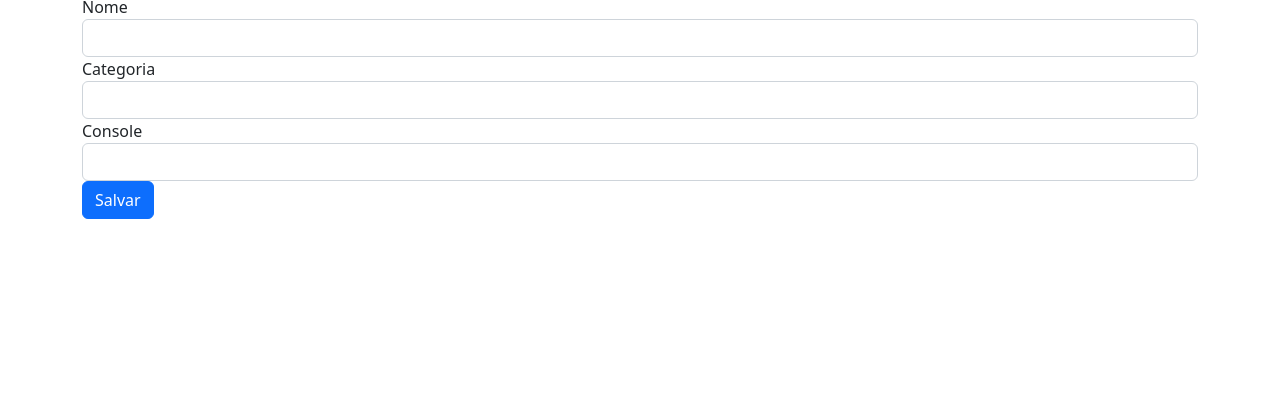
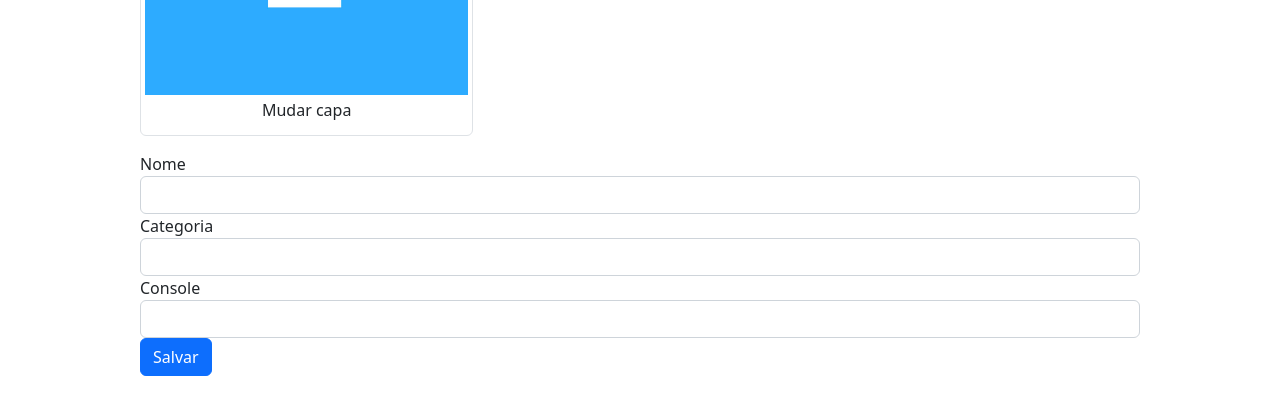
Before and after one commit to kennenvi/utilizando-flask, a Flask app: page /novo in a window 1280 px wide. Shown: the part 407-800 px from the top of the page. Run offline with Flask 2, Linux system fonts and the light colour scheme; the visitor is signed in with stand-in values (Sample User, id 1); some libraries are stand-ins or nearby versions.

Commit message:
Inserindo imagens de forma dinamica com js

```diff
--- /dev/null
+++ b/static/app.css
@@ -0,0 +1,68 @@
+body {
+    padding-top: 10px;
+}
+
+.btn {
+    margin-bottom: 10px;
+}
+
+.container {
+    border-radius: 4px;
+    margin: auto;
+    width: 80%;
+}
+
+.little-container {
+    width: 40%;
+    margin: auto;
+}
+
+figcaption {
+    text-align: center;
+    margin: 3px auto;
+}
+
+.fileContainer {
+    overflow: hidden;
+    position: relative;
+}
+
+.fileContainer [type=file] {
+    cursor: pointer;
+    display: block;
+    font-size: 999px;
+    filter: alpha(opacity=0);
+    min-height: 100%;
+    min-width: 100%;
+    opacity: 0;
+    position: absolute;
+    right: 0;
+    text-align: right;
+    top: 0;
+}
+
+td {
+    text-align: center;
+}
+
+.formularioJogo {
+    display: flex;
+}
+
+.formularioImagem {
+    margin-right: 16px
+}
+
+.buttons {
+    margin-top: 16px
+}
+
+.inputBox {
+    width: 700px;
+}
+
+.inputsJogo {
+    width: 100%;
+    margin-left: 1em;
+    margin-bottom: 1em;
+}
--- a/templates/novo.html
+++ b/templates/novo.html
@@ -2,10 +2,10 @@
 {% block conteudo %}
   <form action="{{ url_for('criar') }}" method="post" enctype="multipart/form-data">
 
-    <figure>
-      <img src="{{ url_for('imagem', nome_arquivo='capa_padrao.jpg') }}" alt="">
+    <figure class="img-thumbnail col-md-4">
+      <img class="img-fluid" src="{{ url_for('imagem', nome_arquivo='capa_padrao.jpg') }}" alt="">
       <figcaption>
-        <label for="">
+        <label class="fileContainer" for="">
           Mudar capa
           <input type="file" name="arquivo" id="arquivo" accept=".jpg">
         </label>
--- a/templates/template.html
+++ b/templates/template.html
@@ -5,6 +5,7 @@
     <meta name="viewport" content="width=device-width, initial-scale=1">
     <title>Jogoteca</title>
     <link rel="stylesheet" href="{{ url_for('static', filename='bootstrap.css') }}">
+    <link rel="stylesheet" href="{{ url_for('static', filename='app.css') }}">
 </head>
     <body>
         <div class="container">
@@ -25,6 +26,8 @@
 
             {% block conteudo %}  {% endblock %}
 
+            <script type="text/javascript" src="{{ url_for('static', filename='jquery.js') }}"></script>
+            <script type="text/javascript" src="{{ url_for('static', filename='app.js') }}"></script>
         </div>
     </body>
 </html>
```
Also changed, not shown: static/app.js (added), static/jquery.js (added), uploads/capa_padrao.jpg (added).
